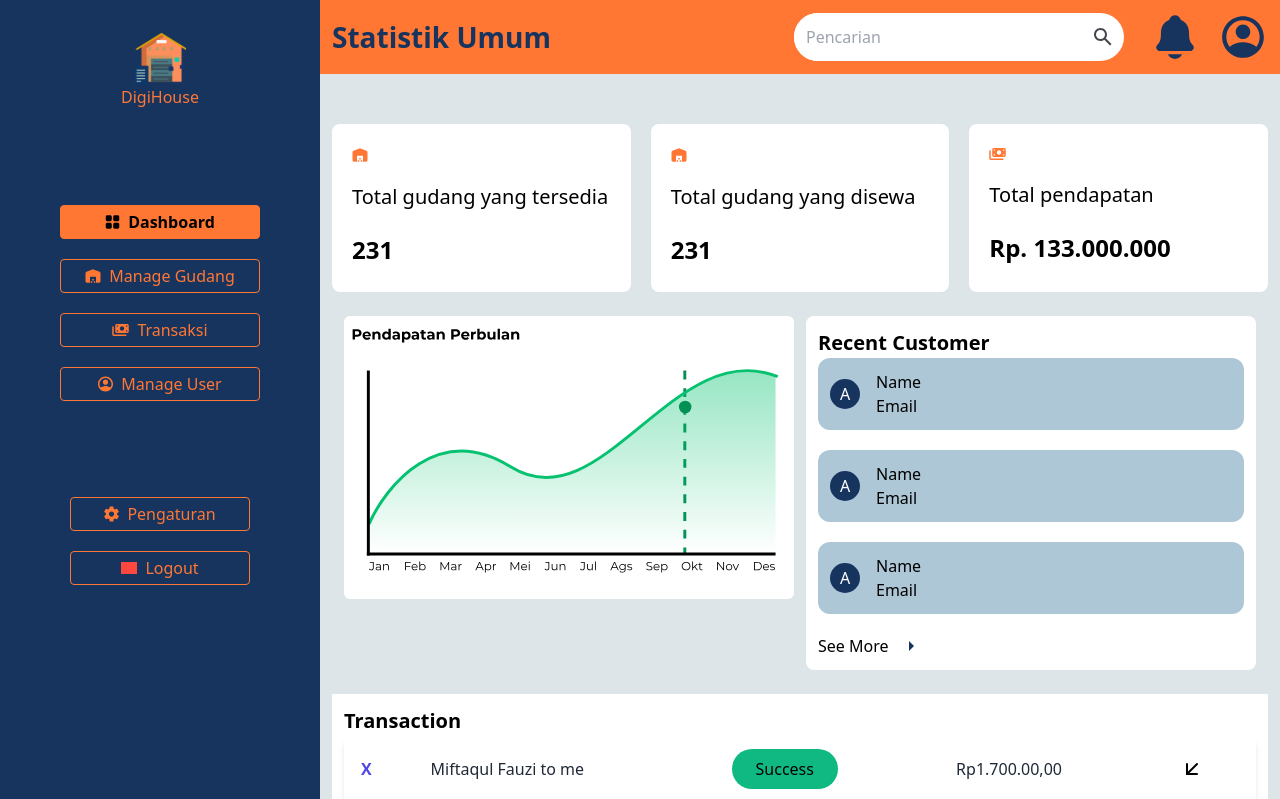
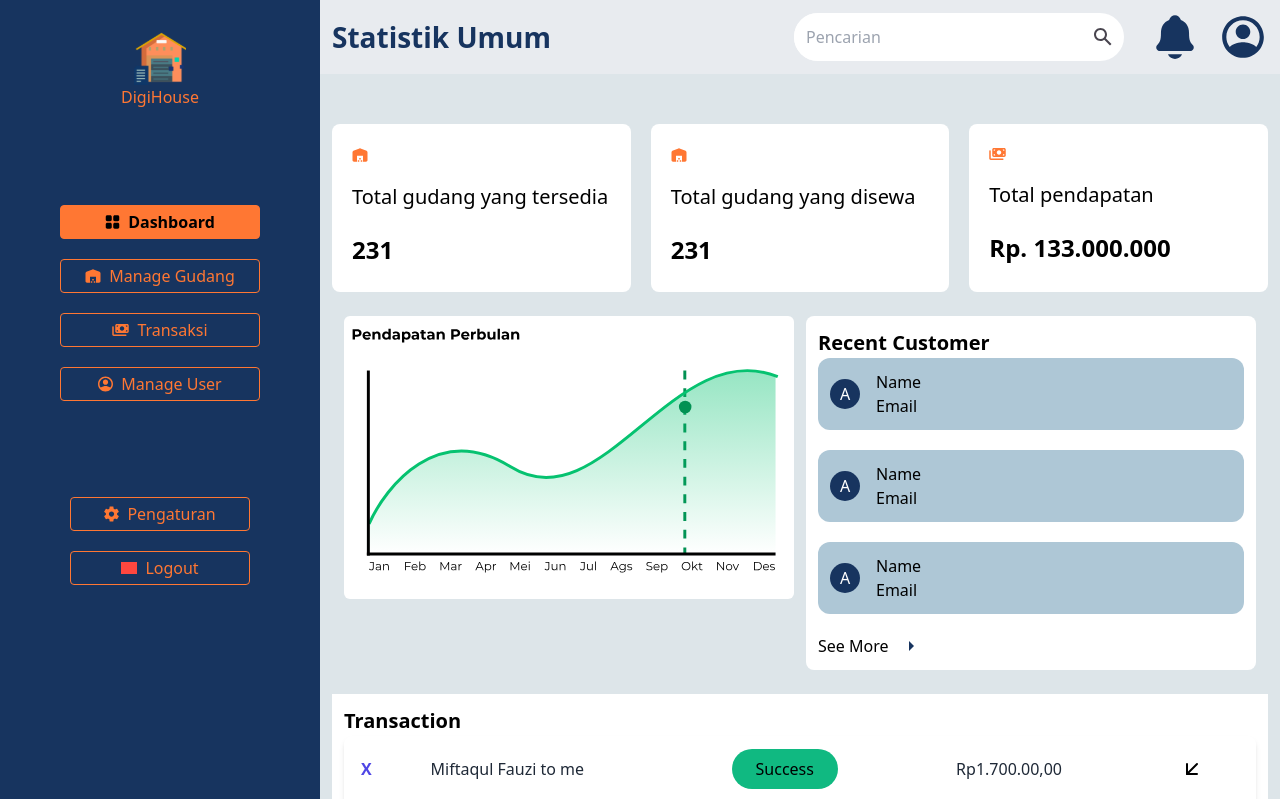
Before and after one commit to Capstone-Tim-12/warehouse-managament-system-fe, a React (Vite) app: page /admin/dashboard in a window 1280 px wide. Shown: the top 799 px of the page. Built offline with nearby package versions, Linux system fonts and the light colour scheme; grey boxes are pictures that could not be loaded.

Commit message:
update topbar color

```diff
--- a/src/components/global-component/TopBar.jsx
+++ b/src/components/global-component/TopBar.jsx
@@ -4,7 +4,7 @@ import userIcon from "../../assets/user-icon.svg";
 import { Link } from "react-router-dom";
 const TopBar = ({ title }) => {
   return (
-    <div id="top-bar" className="bg-crusta-500 p-1 lg:p-3">
+    <div id="top-bar" className="bg-cloud-burst-50 p-1 lg:p-3">
       <div className="flex flex-col items-center justify-between md:flex-row">
         <h2 className="text-cloud-burst-500 text-[28px] font-bold mb-3 md:mb-0">
           {title}
```
